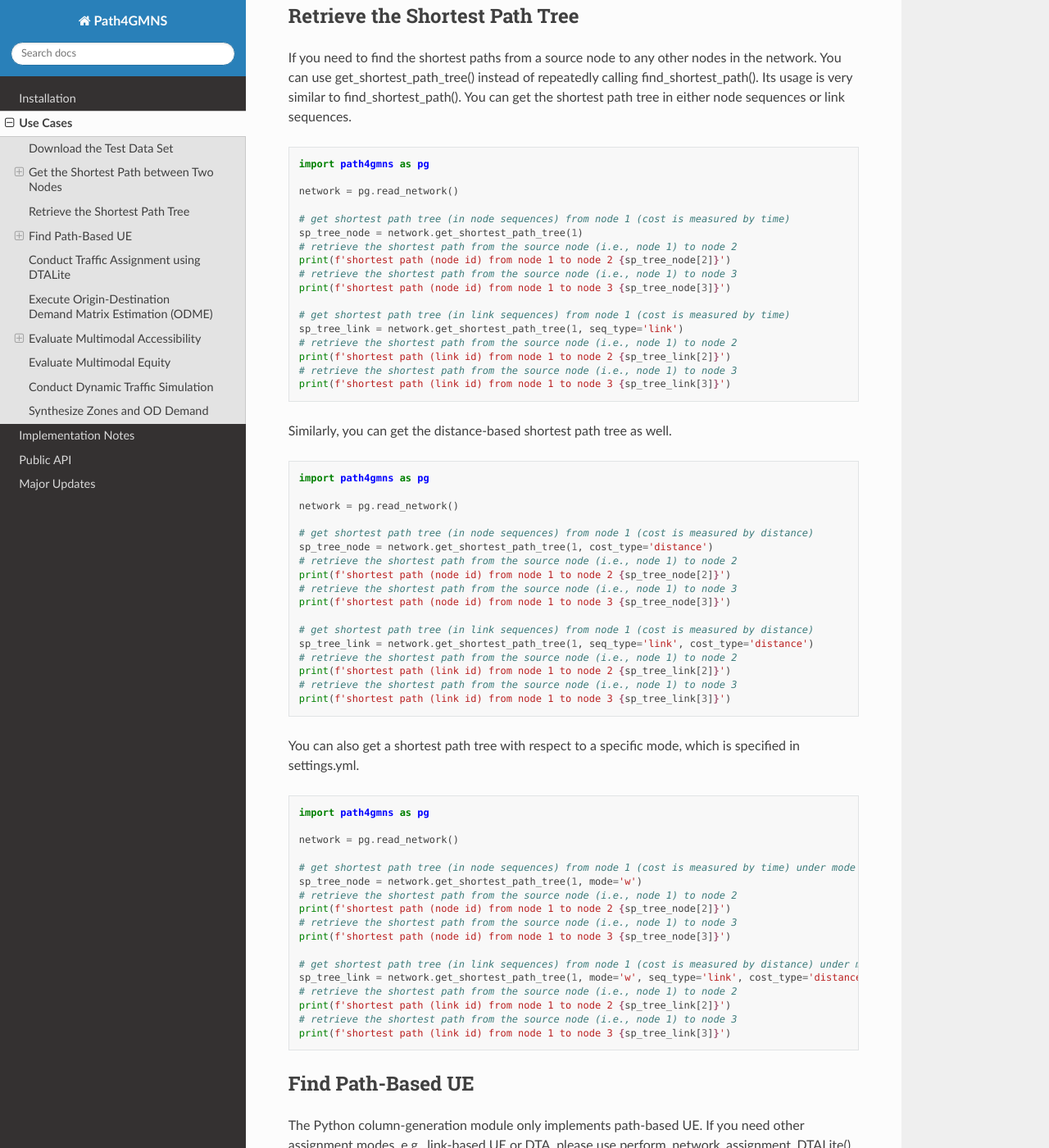
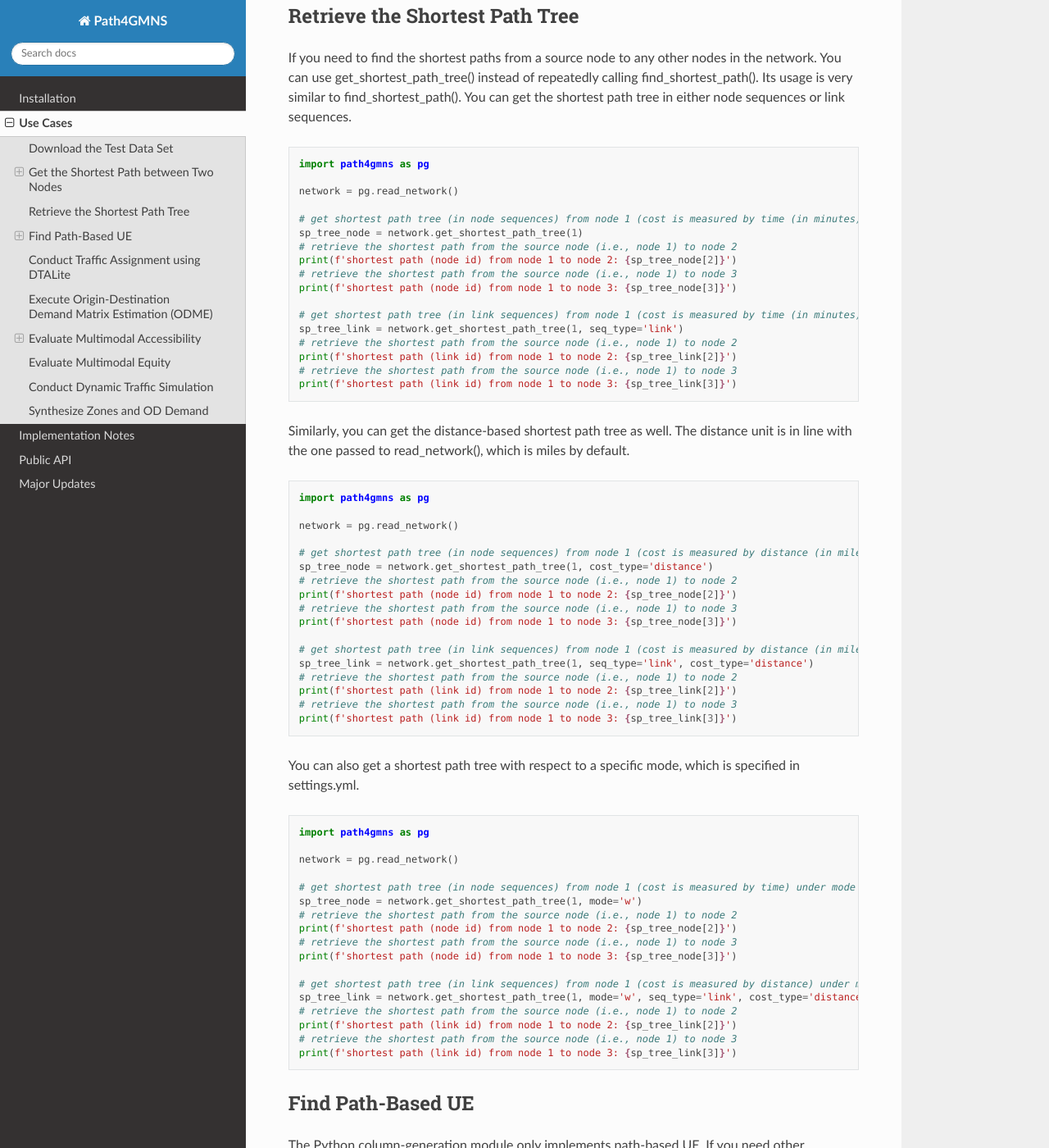
Before and after one commit to jdlph/Path4GMNS, a Sphinx documentation site: the page built from docs/source/usecases.md, in a window 1280 px wide and 1400 px high, scrolled down 2059 px. Shown: the whole window at 82% size. Built offline with Sphinx 7.4.7 and the Read the Docs theme 3.1.0, drawn with Linux system fonts in a browser that asks for light colours; some of the changed text lies outside the part shown.

````diff
--- a/docs/source/usecases.md
+++ b/docs/source/usecases.md
@@ -91,41 +91,41 @@ import path4gmns as pg
 
 network = pg.read_network()
 
-# get shortest path tree (in node sequences) from node 1 (cost is measured by time)
+# get shortest path tree (in node sequences) from node 1 (cost is measured by time (in minutes))
 sp_tree_node = network.get_shortest_path_tree(1)
 # retrieve the shortest path from the source node (i.e., node 1) to node 2
-print(f'shortest path (node id) from node 1 to node 2 {sp_tree_node[2]}')
+print(f'shortest path (node id) from node 1 to node 2: {sp_tree_node[2]}')
 # retrieve the shortest path from the source node (i.e., node 1) to node 3
-print(f'shortest path (node id) from node 1 to node 3 {sp_tree_node[3]}')
+print(f'shortest path (node id) from node 1 to node 3: {sp_tree_node[3]}')
 
-# get shortest path tree (in link sequences) from node 1 (cost is measured by time)
+# get shortest path tree (in link sequences) from node 1 (cost is measured by time (in minutes))
 sp_tree_link = network.get_shortest_path_tree(1, seq_type='link')
 # retrieve the shortest path from the source node (i.e., node 1) to node 2
-print(f'shortest path (link id) from node 1 to node 2 {sp_tree_link[2]}')
+print(f'shortest path (link id) from node 1 to node 2: {sp_tree_link[2]}')
 # retrieve the shortest path from the source node (i.e., node 1) to node 3
-print(f'shortest path (link id) from node 1 to node 3 {sp_tree_link[3]}')
+print(f'shortest path (link id) from node 1 to node 3: {sp_tree_link[3]}')
 ```
 
-Similarly, you can get the distance-based shortest path tree as well.
+Similarly, you can get the distance-based shortest path tree as well. The distance unit is in line with the one passed to read_network(), which is miles by default.
 
 ```python
 import path4gmns as pg
 
 network = pg.read_network()
 
-# get shortest path tree (in node sequences) from node 1 (cost is measured by distance)
+# get shortest path tree (in node sequences) from node 1 (cost is measured by distance (in miles))
 sp_tree_node = network.get_shortest_path_tree(1, cost_type='distance')
 # retrieve the shortest path from the source node (i.e., node 1) to node 2
-print(f'shortest path (node id) from node 1 to node 2 {sp_tree_node[2]}')
+print(f'shortest path (node id) from node 1 to node 2: {sp_tree_node[2]}')
 # retrieve the shortest path from the source node (i.e., node 1) to node 3
-print(f'shortest path (node id) from node 1 to node 3 {sp_tree_node[3]}')
+print(f'shortest path (node id) from node 1 to node 3: {sp_tree_node[3]}')
 
-# get shortest path tree (in link sequences) from node 1 (cost is measured by distance)
+# get shortest path tree (in link sequences) from node 1 (cost is measured by distance (in miles))
 sp_tree_link = network.get_shortest_path_tree(1, seq_type='link', cost_type='distance')
 # retrieve the shortest path from the source node (i.e., node 1) to node 2
-print(f'shortest path (link id) from node 1 to node 2 {sp_tree_link[2]}')
+print(f'shortest path (link id) from node 1 to node 2: {sp_tree_link[2]}')
 # retrieve the shortest path from the source node (i.e., node 1) to node 3
-print(f'shortest path (link id) from node 1 to node 3 {sp_tree_link[3]}')
+print(f'shortest path (link id) from node 1 to node 3: {sp_tree_link[3]}')
 ```
 
 You can also get a shortest path tree with respect to a specific mode, which is specified in settings.yml.
@@ -138,16 +138,16 @@ network = pg.read_network()
 # get shortest path tree (in node sequences) from node 1 (cost is measured by time) under mode 'w'
 sp_tree_node = network.get_shortest_path_tree(1, mode='w')
 # retrieve the shortest path from the source node (i.e., node 1) to node 2
-print(f'shortest path (node id) from node 1 to node 2 {sp_tree_node[2]}')
+print(f'shortest path (node id) from node 1 to node 2: {sp_tree_node[2]}')
 # retrieve the shortest path from the source node (i.e., node 1) to node 3
-print(f'shortest path (node id) from node 1 to node 3 {sp_tree_node[3]}')
+print(f'shortest path (node id) from node 1 to node 3: {sp_tree_node[3]}')
 
 # get shortest path tree (in link sequences) from node 1 (cost is measured by distance) under mode 'w'
 sp_tree_link = network.get_shortest_path_tree(1, mode='w', seq_type='link', cost_type='distance')
 # retrieve the shortest path from the source node (i.e., node 1) to node 2
-print(f'shortest path (link id) from node 1 to node 2 {sp_tree_link[2]}')
+print(f'shortest path (link id) from node 1 to node 2: {sp_tree_link[2]}')
 # retrieve the shortest path from the source node (i.e., node 1) to node 3
-print(f'shortest path (link id) from node 1 to node 3 {sp_tree_link[3]}')
+print(f'shortest path (link id) from node 1 to node 3: {sp_tree_link[3]}')
 ```
 
 ## Find Path-Based UE
@@ -196,13 +196,16 @@ v0.9.10 provides users more flexibility to control UE convergency by returning t
 ```python
 import path4gmns as pg
 
+network = pg.read_network()
+pg.read_demand(network)
+
 # path-based UE only
 column_gen_num = 20
 column_upd_num = 20
 
 # the default value of rel_gap_tolerance is 0.0001 if not specified
 rel_gap = pg.find_ue(network, column_gen_num, column_upd_num, rel_gap_tolerance = 0.001)
-print(f'the final relative UE gap is {rel_gap:.2%}')
+print(f'the final relative UE gap is {rel_gap:.4%}')
 
 # if you do not want to include geometry info in the output file,
 # use pg.output_columns(network, False)
````
Also changed, not shown: other parts of docs/source/usecases.md (+4 -2 lines), README.md (+6 -9 lines), 2 other files.
